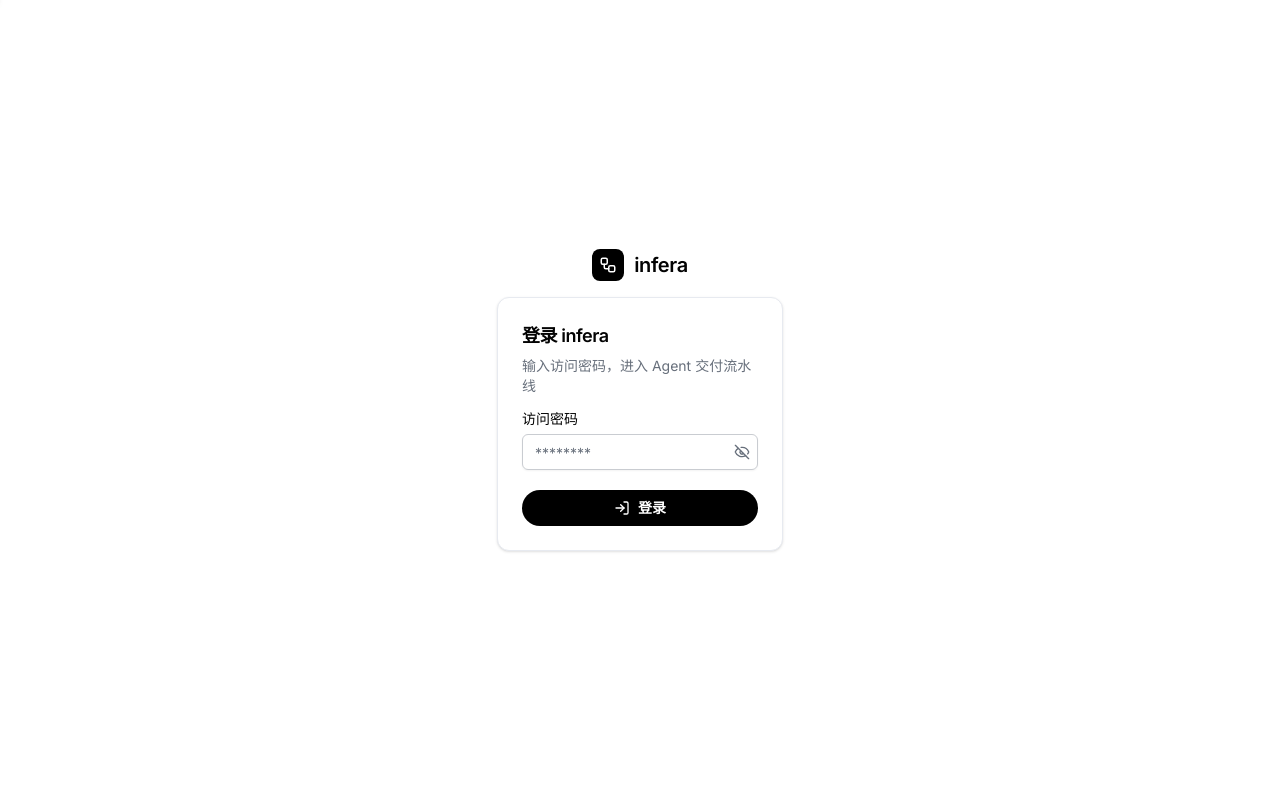
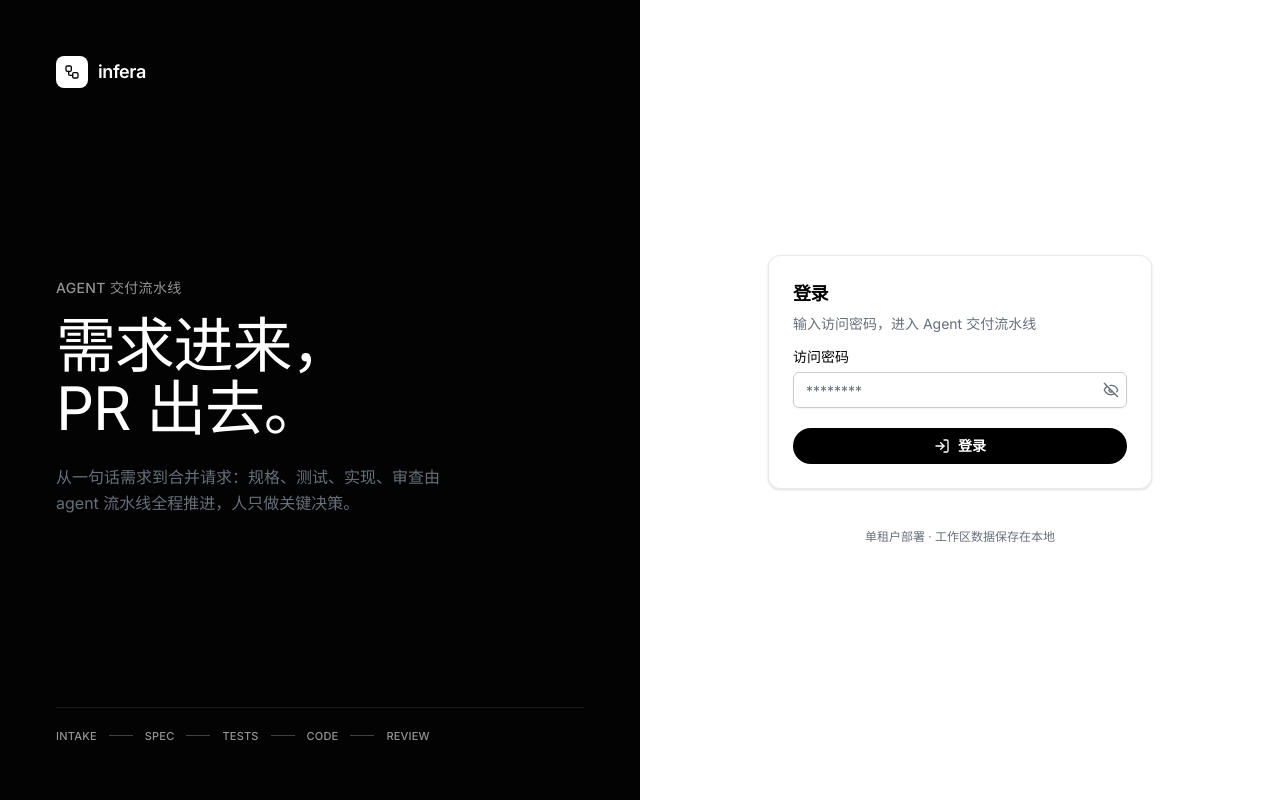
Before and after one commit to huiyangz/infera, a React (Vite) app in the folder apps/web/: page /sign-in in a window 1280 px wide. Built offline with nearby package versions, Linux system fonts and the light colour scheme.

Commit message:
feat(web): editorial split-screen login (DESIGN.md stage panel + reading surface)

```diff
--- a/apps/web/src/features/auth/auth-layout.tsx
+++ b/apps/web/src/features/auth/auth-layout.tsx
@@ -4,20 +4,76 @@ type AuthLayoutProps = {
   children: React.ReactNode
 }
 
+const FLOW = ['intake', 'spec', 'tests', 'code', 'review']
+
+/** 登录布局（DESIGN.md 编辑风）：左墨黑舞台宣言，右纸白表单；移动端仅表单。 */
 export function AuthLayout({ children }: AuthLayoutProps) {
   return (
-    <div className='container grid h-svh max-w-none items-center justify-center'>
-      <div className='mx-auto flex w-full flex-col justify-center space-y-2 py-8 sm:p-8'>
-        <div className='mb-4 flex items-center justify-center gap-2.5'>
+    <div className='grid h-svh md:grid-cols-2'>
+      <aside className='relative hidden flex-col justify-between overflow-hidden bg-[#030303] p-10 text-white md:flex xl:p-14'>
+        <div className='flex items-center gap-2.5'>
+          <span className='flex size-8 items-center justify-center rounded-lg bg-white text-[#030303]'>
+            <Workflow className='size-4' strokeWidth={2} />
+          </span>
+          <span className='text-lg font-semibold tracking-[-0.4px] lowercase'>
+            infera
+          </span>
+        </div>
+
+        <div className='max-w-md'>
+          <p
+            className='text-sm font-medium uppercase text-[#939393]'
+            style={{ letterSpacing: '0.35px' }}
+          >
+            Agent 交付流水线
+          </p>
+          <h2
+            className='mt-4 text-5xl font-normal leading-[1.05] xl:text-6xl'
+            style={{ letterSpacing: '-1.2px' }}
+          >
+            需求进来，
+            <br />
+            PR 出去。
+          </h2>
+          <p className='mt-6 max-w-sm text-base leading-relaxed text-[#676f7b]'>
+            从一句话需求到合并请求：规格、测试、实现、审查由
+            agent 流水线全程推进，人只做关键决策。
+          </p>
+        </div>
+
+        <div className='border-t border-[#1a1a1a] pt-5'>
+          <ol className='flex flex-wrap items-center gap-x-3 gap-y-2'>
+            {FLOW.map((s, i) => (
+              <li key={s} className='flex items-center gap-3'>
+                <span
+                  className='text-[11px] font-medium uppercase text-[#939393]'
+                  style={{ letterSpacing: '0.2px' }}
+                >
+                  {s}
+                </span>
+                {i < FLOW.length - 1 && (
+                  <span aria-hidden className='h-px w-6 bg-[#404040]' />
+                )}
+              </li>
+            ))}
+          </ol>
+        </div>
+      </aside>
+
+      <main className='flex flex-col items-center justify-center bg-background px-6 py-10'>
+        <div className='mb-6 flex items-center gap-2.5 md:hidden'>
           <span className='flex size-8 items-center justify-center rounded-lg bg-primary text-primary-foreground'>
-            <Workflow className='size-4.5' strokeWidth={2} />
+            <Workflow className='size-4' strokeWidth={2} />
           </span>
-          <h1 className='text-xl font-semibold tracking-[-0.4px] lowercase'>
+          <span className='text-lg font-semibold tracking-[-0.4px] lowercase'>
             infera
-          </h1>
+          </span>
         </div>
-        {children}
-      </div>
+        <div className='w-full max-w-sm'>{children}</div>
+        <p className='mt-10 text-xs text-muted-foreground'>
+          单租户部署 · 工作区数据保存在本地
+        </p>
+      </main>
     </div>
   )
 }
--- a/apps/web/src/features/auth/sign-in/index.tsx
+++ b/apps/web/src/features/auth/sign-in/index.tsx
@@ -16,9 +16,7 @@ export function SignIn() {
     <AuthLayout>
       <Card className='max-w-sm gap-4'>
         <CardHeader>
-          <CardTitle className='text-lg tracking-tight'>
-            登录 infera
-          </CardTitle>
+          <CardTitle className='text-lg tracking-tight'>登录</CardTitle>
           <CardDescription>
             输入访问密码，进入 Agent 交付流水线
           </CardDescription>
```
